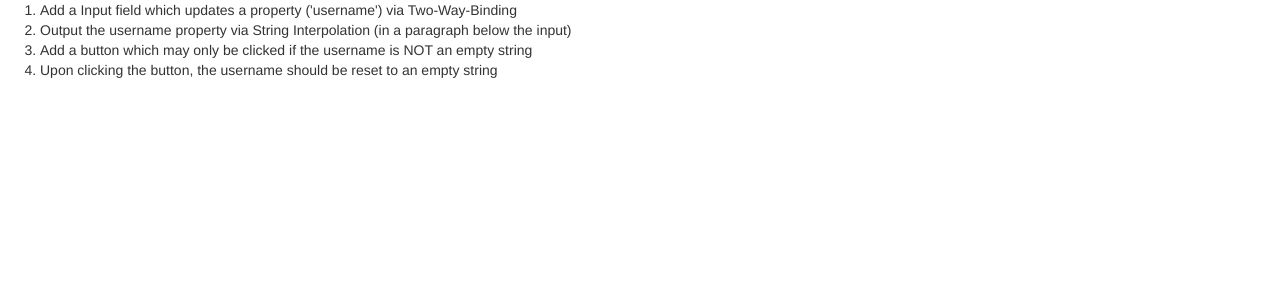
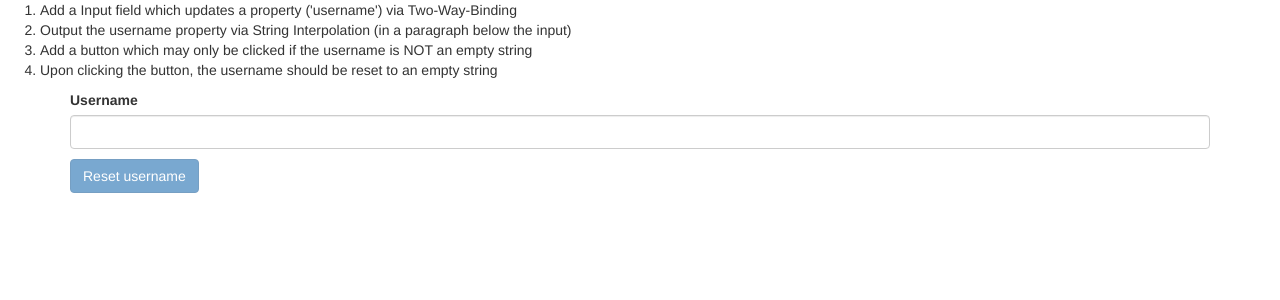
Before and after one commit to diogofcosta/angular-training, an Angular app: page / in a window 1280 px wide. Shown: the top 300 px of the page. Built offline with nearby package versions, Linux system fonts and the light colour scheme.

Commit message:
finished assignment

```diff
--- a/src/app/app.component.html
+++ b/src/app/app.component.html
@@ -4,3 +4,19 @@
   <li>Add a button which may only be clicked if the username is NOT an empty string</li>
   <li>Upon clicking the button, the username should be reset to an empty string</li>
 </ol>
+<div class="container">
+  <div class="row">
+    <div class="col-xs-12">
+      <label for="username">Username</label>
+      <input
+        type="text"
+        class="form-control"
+        [(ngModel)]="username">
+      <p>{{ username }}</p>
+      <button
+        class="btn btn-primary"
+        [disabled]="isUsernameEmpty()"
+        (click)="resetUsername()">Reset username</button>
+    </div>
+  </div>
+</div>
--- a/src/app/app.component.ts
+++ b/src/app/app.component.ts
@@ -6,4 +6,13 @@
   styleUrls: ['./app.component.css']
 })
 export class AppComponent {
-}
+  username: String = '';
+
+  isUsernameEmpty() {
+    return this.username.length === 0;
+  }
+
+  resetUsername() {
+    this.username = '';
+  }
+ }
```
